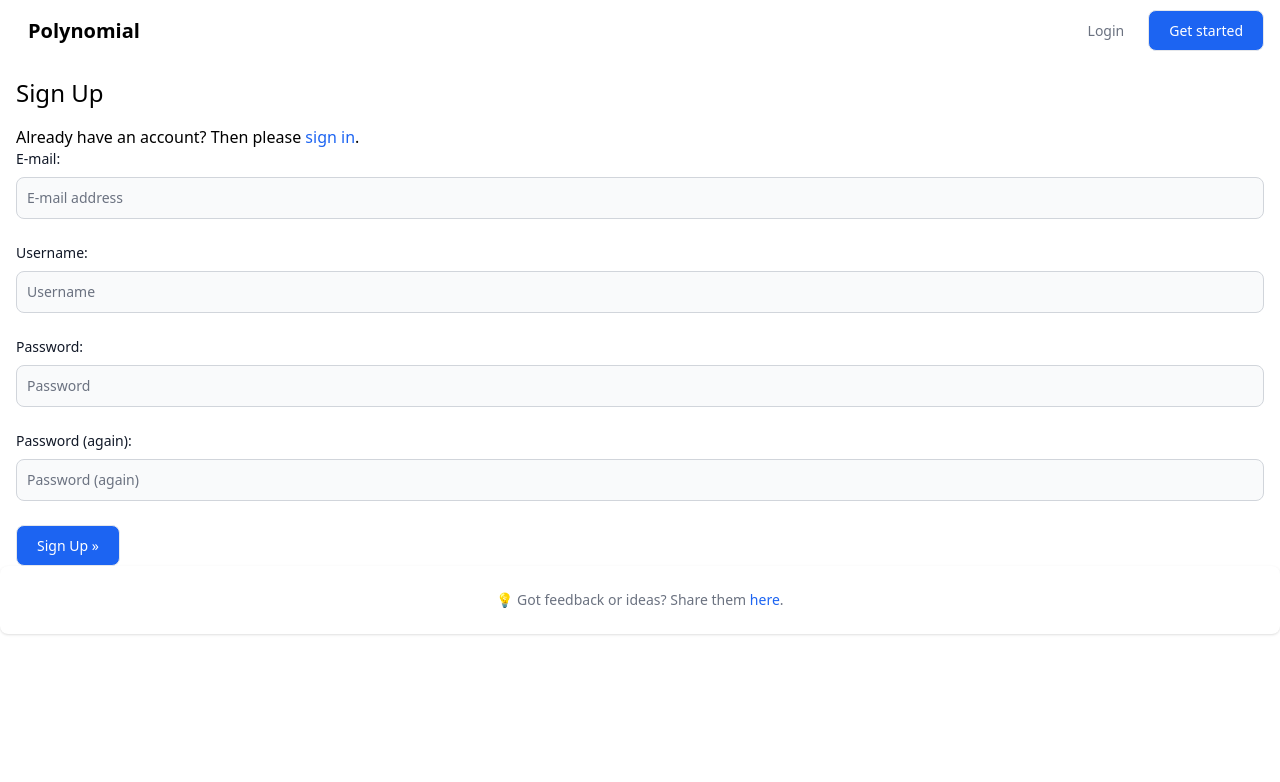
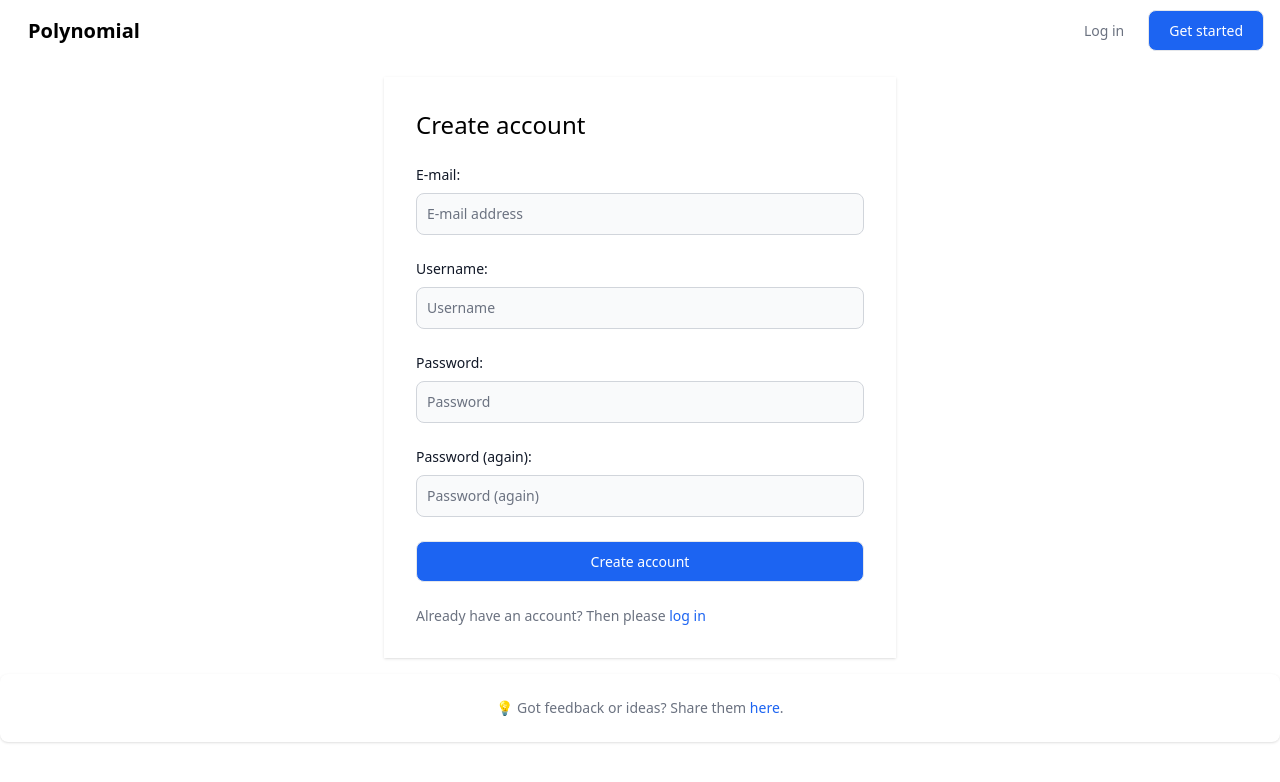
Before and after one commit to corradio/polynomial, a Django app: page /accounts/signup/ in a window 1280 px wide. Shown: the top 782 px of the page. Run offline with Django 4.2, Linux system fonts and the light colour scheme; style sheets or scripts are compiled from the project's sources; parts of the project's set-up code (start-up, migrations or seed data) failed here and were passed over; some libraries are stand-ins or nearby versions.

Commit message:
style account creation page

```diff
--- /dev/null
+++ b/templates/account/signup.html
@@ -0,0 +1,29 @@
+{% extends "account/base.html" %}
+
+{% load i18n %}
+
+{% block head_title %}{% trans "Create account" %}{% endblock %}
+
+{% block content %}
+
+
+<div class="w-full mx-auto sm:max-w-lg xl:p-0 shadow mb-4">
+  <div class="p-6 space-y-4 md:space-y-6 sm:p-8">
+    <h1>{% trans "Create account" %}</h1>
+
+    <form class="space-y-4 md:space-y-6 signup" id="signup_form" method="POST">
+      {% csrf_token %}
+      {{ form.as_p }}
+
+      {% if redirect_field_value %}
+      <input type="hidden" name="{{ redirect_field_name }}" value="{{ redirect_field_value }}" />
+      {% endif %}
+      <button class="btn cta w-full" type="submit">{% trans "Create account" %}</button>
+      <p class="text-sm font-light text-gray-500 mt-6">
+          Already have an account? Then please <a href="{{ login_url }}" class="font-medium text-primary-600 hover:underline dark:text-primary-500">log in</a>
+      </p>
+    </form>
+
+  </div>
+</div>
+{% endblock %}
--- a/templates/base.html
+++ b/templates/base.html
@@ -69,7 +69,7 @@
             </ul>
           </div>
           {% else %}
-          <a href="{% url 'account_login' %}?next={{ request.get_full_path | urlencode }}" class="no-underline hover:no-underline font-medium rounded-lg text-sm px-4 py-2 mr-2 text-gray-500 hover:text-gray-900 dark:text-gray-400 dark:hover:text-white">Login</a>
+          <a href="{% url 'account_login' %}?next={{ request.get_full_path | urlencode }}" class="no-underline hover:no-underline font-medium rounded-lg text-sm px-4 py-2 mr-2 text-gray-500 hover:text-gray-900 dark:text-gray-400 dark:hover:text-white">Log in</a>
           <a href="{% url 'account_signup' %}?next={{ request.get_full_path | urlencode }}" class="btn cta">Get started</a>
           {% endif %}
           <!--<button data-collapse-toggle="mobile-menu-2" type="button" class="inline-flex items-center p-2 ml-1 text-sm text-gray-500 rounded-lg md:hidden hover:bg-gray-100 focus:outline-none focus:ring-2 focus:ring-gray-200 dark:text-gray-400 dark:hover:bg-gray-700 dark:focus:ring-gray-600" aria-controls="mobile-menu-2" aria-expanded="false">
```
